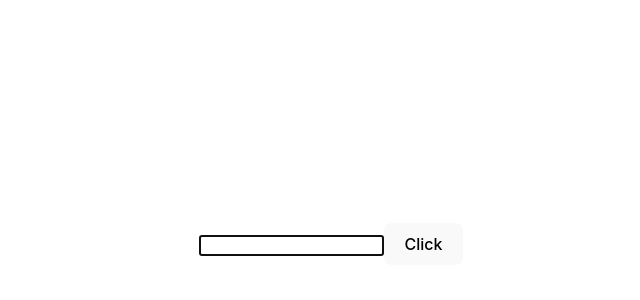
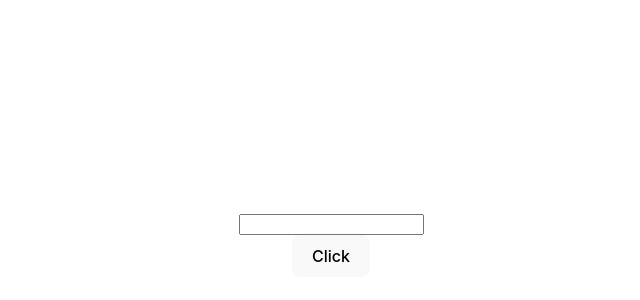
Before and after one commit to MohammedRizwan4/justDemoCodeEvolution, a React (Vite) app: page / in a window 1280 px wide. Shown: the part 156-456 px from the top of the page, without its empty margins (309-949 px from the left). Built offline with nearby package versions, Linux system fonts and the light colour scheme.

Commit message:
ref to class based component

```diff
--- a/src/App.jsx
+++ b/src/App.jsx
@@ -1,15 +1,13 @@
 import { useState } from 'react'
 import './App.css'
 import './components/style.css'
-// import RefDemos_Method1 from './components/RefDemos_Method1.jsx'
-import RefDemos_Method2 from './components/RefDemos_Method2.jsx'
+import FocusInput from './components/FocusInput'
 
 function App() {
 
   return (
     <>
-      {/* <RefDemos_Method1 /> */}
-      <RefDemos_Method2 />
+      <FocusInput />
     </>
   )
 }
--- /dev/null
+++ b/src/components/FocusInput.jsx
@@ -0,0 +1,23 @@
+import React, { Component } from 'react'
+import Input from './Input'
+
+export default class FocusInput extends Component {
+    constructor(props) {
+        super(props)
+
+        this.componentRef = React.createRef();
+    }
+
+    handleClick = () => {
+        this.componentRef.current.focusInput()
+    }
+
+    render() {
+        return (
+            <div>
+                <Input ref={this.componentRef} />
+                <button onClick={this.handleClick}>Click</button>
+            </div>
+        )
+    }
+}
--- /dev/null
+++ b/src/components/Input.jsx
@@ -0,0 +1,21 @@
+import React, { Component } from 'react'
+
+export default class Input extends Component {
+    constructor(props) {
+        super(props)
+
+        this.inputRef = React.createRef()
+    }
+
+    focusInput () {
+        this.inputRef.current.focus()
+    }
+
+    render() {
+        return (
+            <div>
+                <input type="text" ref={this.inputRef} />
+            </div>
+        )
+    }
+}
```
